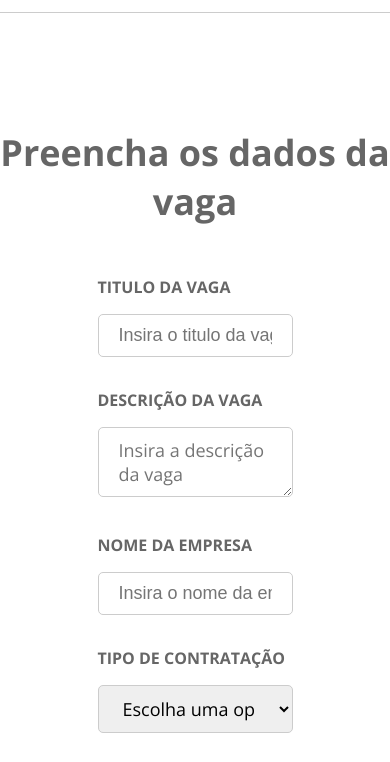
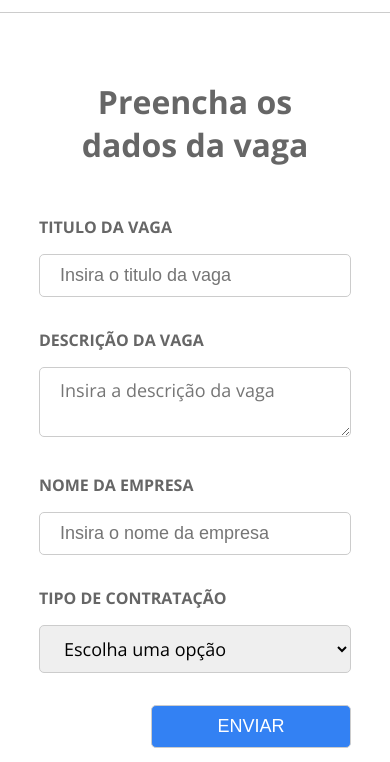
Before and after one commit to devcarlareis/HTML-CSS-Projeto-de-site, a plain HTML site: page sendjobs.html in a window 390 px wide. Shown: the part 52-814 px from the top of the page. Drawn offline with nearby package versions, Linux system fonts and the light colour scheme.

Commit message:
responsividade mobile da pagina sendjobs

```diff
--- a/css/styles.css
+++ b/css/styles.css
@@ -963,4 +963,21 @@ footer .wrapper:after {
         display: block;
         width: 100%;
     }
+
+    /* send jobs page */
+    #sendjobs #sendjobs-container {
+        padding: 2em 0;
+    }
+
+    #sendjobs h1 {
+        font-size: 2em;
+        width: 60%;
+        position: relative;
+        margin-left: auto;
+        margin-right: auto;
+    }
+
+    .input-box {
+        width: 80%;
+    }
 }
```
